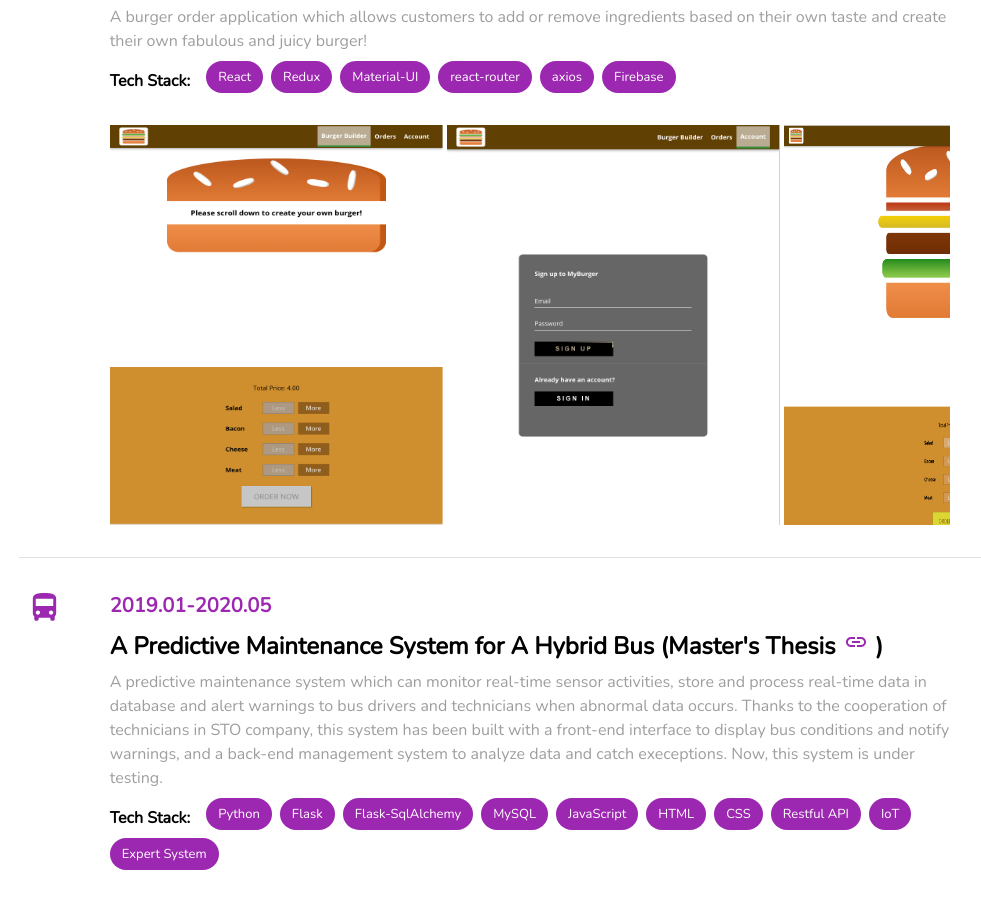
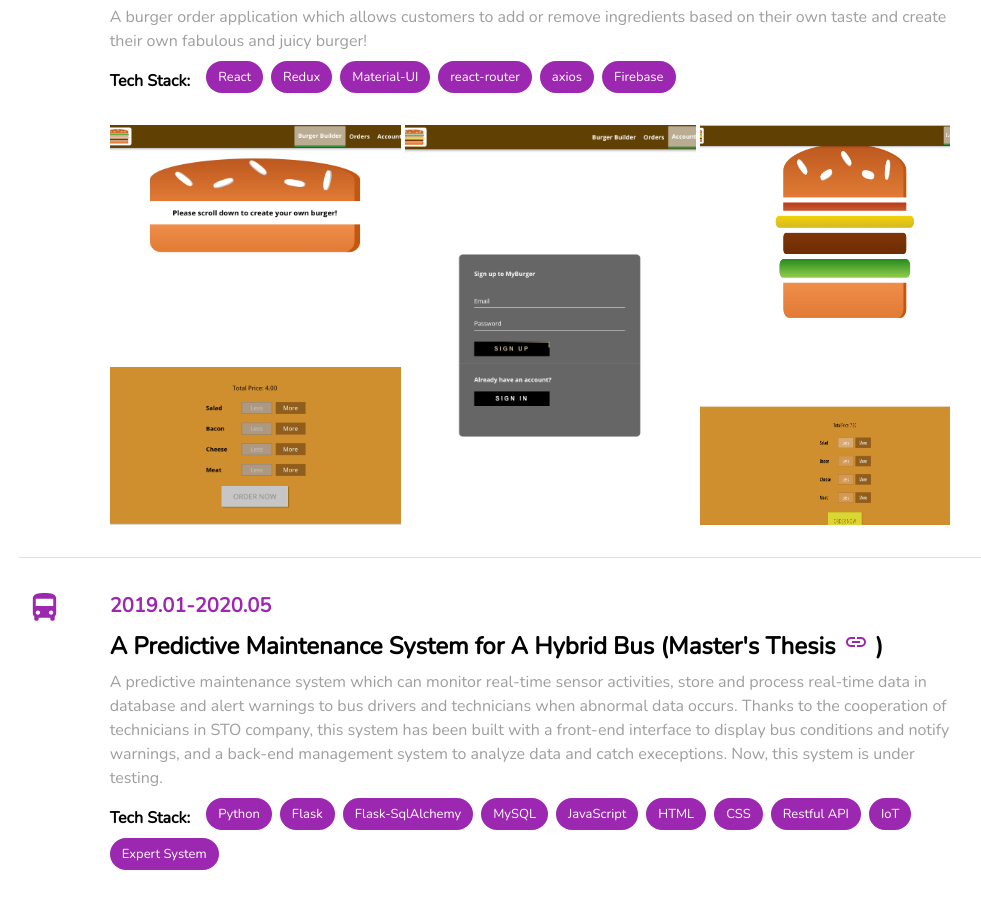
Before and after one commit to WendyChenj/My-Portfolio, a React (Create React App) app: page / in a window 1280 px wide. Shown: the part 2740-3649 px from the top of the page, without its empty margins (160-1141 px from the left). Built offline with nearby package versions, Linux system fonts and the light colour scheme.

Commit message:
projects column update

```diff
--- a/src/components/Projects/Projects.js
+++ b/src/components/Projects/Projects.js
@@ -20,11 +20,22 @@ function importAll(r) {
 const images = importAll(require.context( '../../assets/images/burgerProject', false, /\.(png|jpe?g|svg)$/));
 
 const BurgerProjectImgs = () => {
+
+    let columns = null;
+
+    if (window.innerWidth >= 700 & window.innerWidth < 1700) {
+        columns = 0.7;
+    } else if (window.innerWidth <= 700 ) {
+        columns = 1.2;
+    } else {
+        columns = 0.55;
+    }
+
     return (
         <GridList cellHeight={window.innerWidth > 700 ? 400: 300 } style={{ flexWrap: 'nowrap', transform:'translateZ(0)'}}>
             {Object.keys(images).map( img => {
                 return (
-                    <GridListTile cols={window.innerWidth > 700 ? 0.8: 1.2} rows={1} key={img} >
+                    <GridListTile cols={ columns } rows={1} key={img} >
                         <img src={images[img]} alt={img} className='project-image'/>
                     </GridListTile>
                 )}
```
